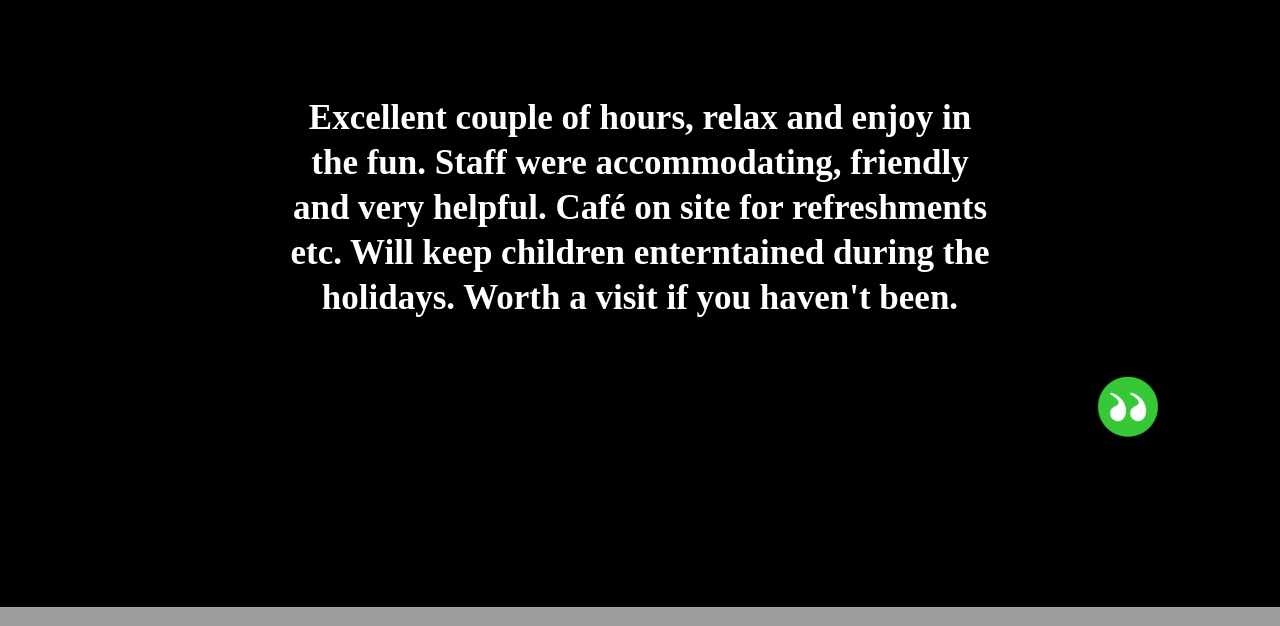
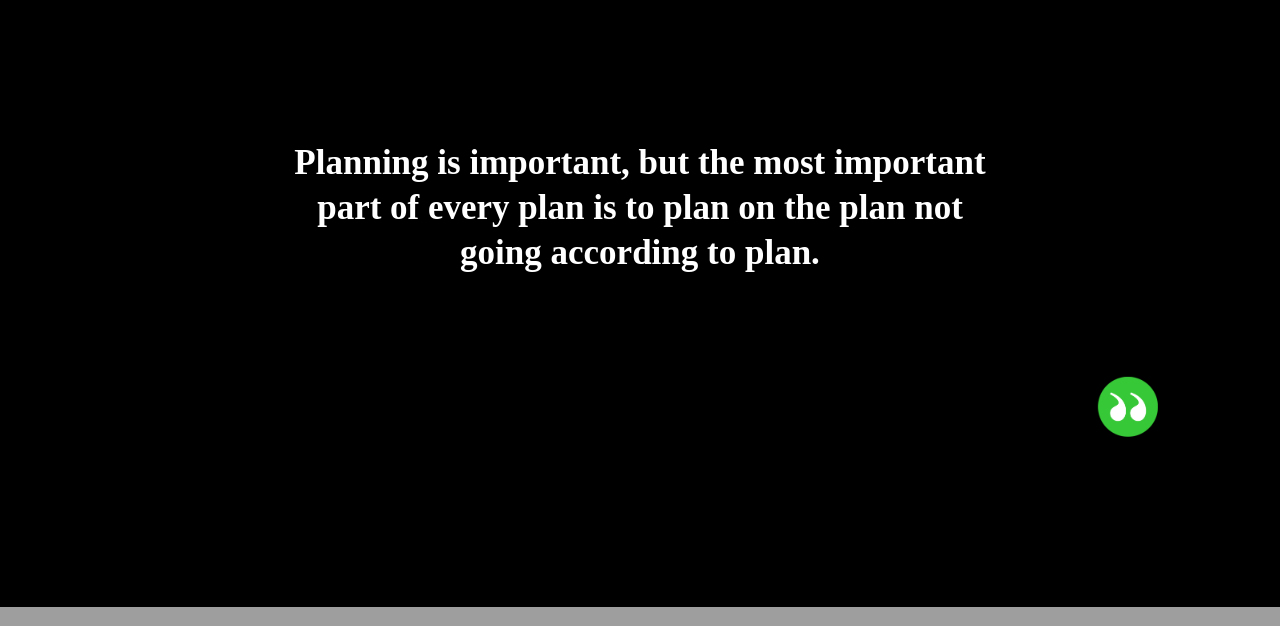
Before and after one commit to Prakashjha12/This-my-portfolio-, a plain HTML site: page prakashjha.com/index.html in a window 1280 px wide. Shown: the part 2464-3090 px from the top of the page. Drawn offline with nearby package versions, Linux system fonts and the light colour scheme.

Commit message:
new quote

```diff
--- a/prakashjha.com/index.html
+++ b/prakashjha.com/index.html
@@ -91,10 +91,7 @@
       <img src="page 3 bg image.png" alt="">
     </div>
     <div id="page3">
-      <p> Excellent couple of hours, relax and enjoy in the fun. Staff were
-        accommodating, friendly and very helpful. Café on site for
-        refreshments etc. Will keep children enterntained during the holidays.
-        Worth a visit if you haven't been.</p>
+      <p> Planning is important, but the most important part of every plan is to plan on the plan not going according to plan.</p>
 
        <img id="colon1" src="icon1.png" alt="">
        <img id="colon2" src="icon2.png" alt="">
```
